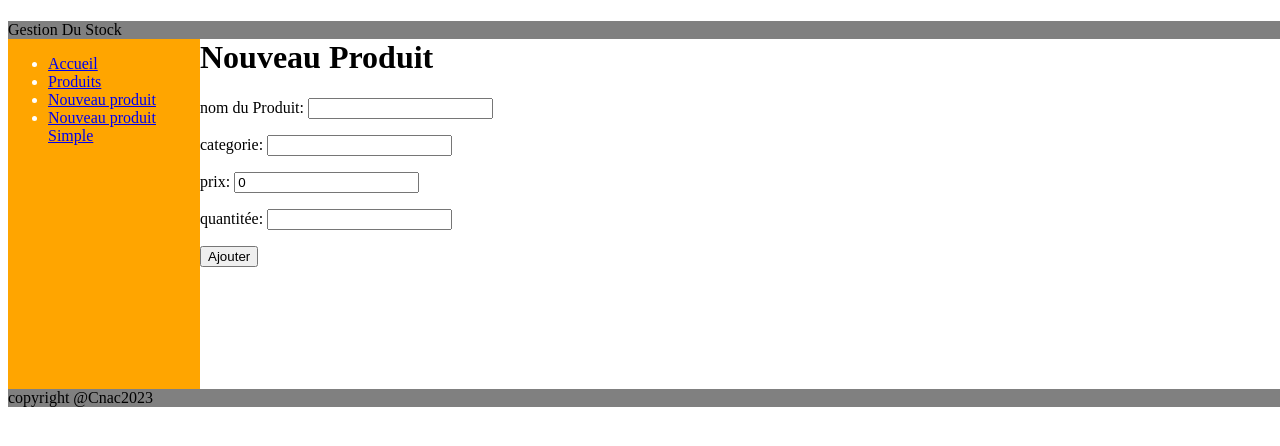
After one commit to hamici/django_app1, a Django app: page /product/add in a window 1280 px wide. The commit adds this page. Shown: the top 446 px of the page. Run offline with Django 4.2, Linux system fonts and the light colour scheme.

Commit message:
add form modelform

```diff
--- a/djangoApp1/urls.py
+++ b/djangoApp1/urls.py
@@ -23,6 +23,7 @@ urlpatterns = [
     path('', views.homePage),
     path('product/list', views.productlist),
     path('product/add/simple', views.productAddSimple),
+    path('product/add', views.productAdd),
     path('product/<int:id>/', views.productDetail),
     path('product/<int:id>/delete', views.productDelete),
 ]
--- /dev/null
+++ b/stock/form.py
@@ -0,0 +1,8 @@
+from django import forms
+from .models import Product
+
+class productAddForm(forms.ModelForm):
+    class Meta:
+        model = Product
+        fields = ['name','category','price','stock_qte']
+        labels = {'name':'nom du Produit','category':'categorie','price':'prix','stock_qte':'quantitée'}
--- a/stock/static/css/style.css
+++ b/stock/static/css/style.css
@@ -12,7 +12,7 @@ header {
 nav {
     float : left;
     width : 15% ;
-    height: 65 % ;
+    height: 350px;
     background: orange ;
     color : white;
 
--- /dev/null
+++ b/stock/templates/productAdd.html
@@ -0,0 +1,16 @@
+{% extends 'base.html' %}
+{% block content %}
+    <div class="content">
+        <h1> Nouveau Produit</h1>
+
+
+   <form  method="post">
+        {% csrf_token %}
+        {{ form.as_p }}
+
+       <input type="submit" value="Ajouter" name="butaj" />
+
+
+    </form>
+   </div>
+{% endblock %}
--- a/stock/templates/productlist.html
+++ b/stock/templates/productlist.html
@@ -26,7 +26,6 @@
                 <a href="/product/{{ product.id }}">Detail</a>
                 <a href="/product/{{ product.id }}/edit">Editer</a>
                 <a href="/product/{{ product.id }}/delete">Supprimer</a>
-                <a href="/product/{{ product.id }}/delete">Supprimer confirme</a>
                 <button onclick="delProduct({{ product.id }})">Supprimer confirme</button>
                 <button id="btnDel" onclick="delProduct({{ product.id }})">Supprimer optimal</button>
             </td>
--- a/stock/views.py
+++ b/stock/views.py
@@ -1,6 +1,7 @@
 from django.shortcuts import render, redirect
 from django.http import HttpResponse
 from .models import Product
+from .form import productAddForm
 # Create your views here.
 def homePage(request):
     return render(request,'home.html')
@@ -26,7 +27,14 @@ def productAddSimple(request):
     else:
         print('other GET')
     return render(request,'productAddSimple.html')
-
+def productAdd(request):
+    if request.method == 'POST':
+        productForm = productAddForm(request.POST)
+        productForm.save()
+        return redirect('/product/list')
+    else:
+        productForm = productAddForm()
+    return render(request,'productAdd.html',{'form':productForm})
 def productDetail(request,id):
     product = Product.objects.get(id=id)
     context= {
```
